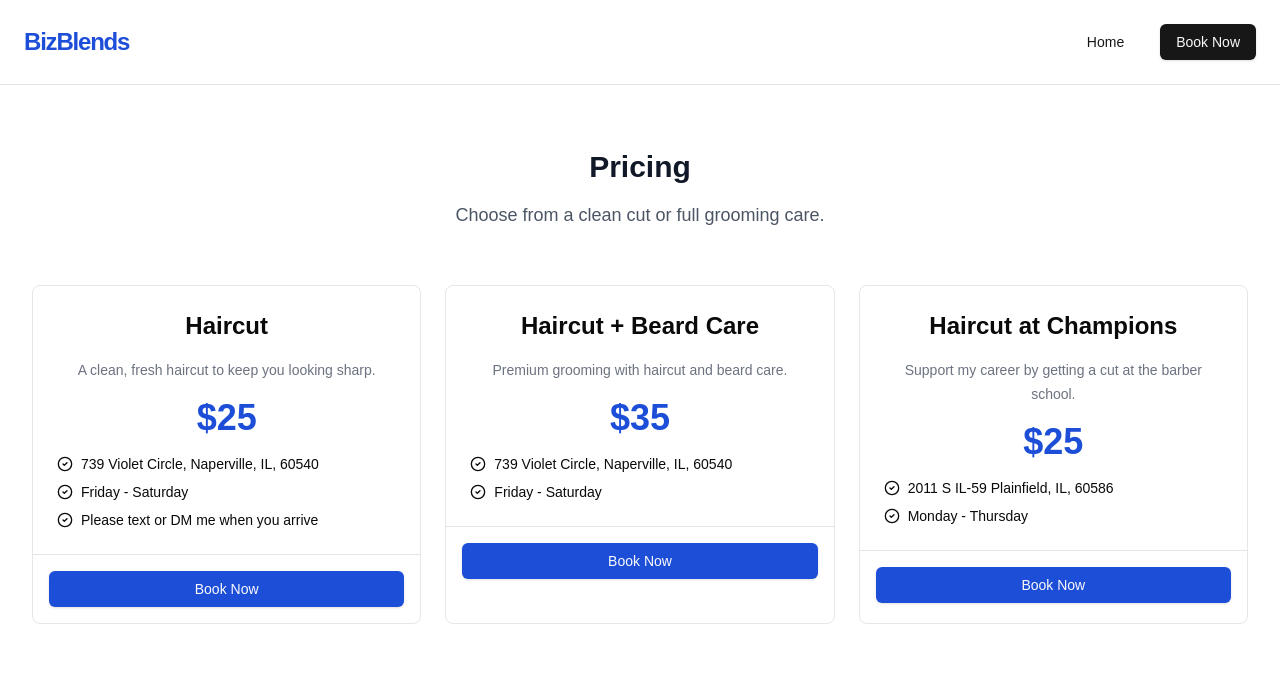
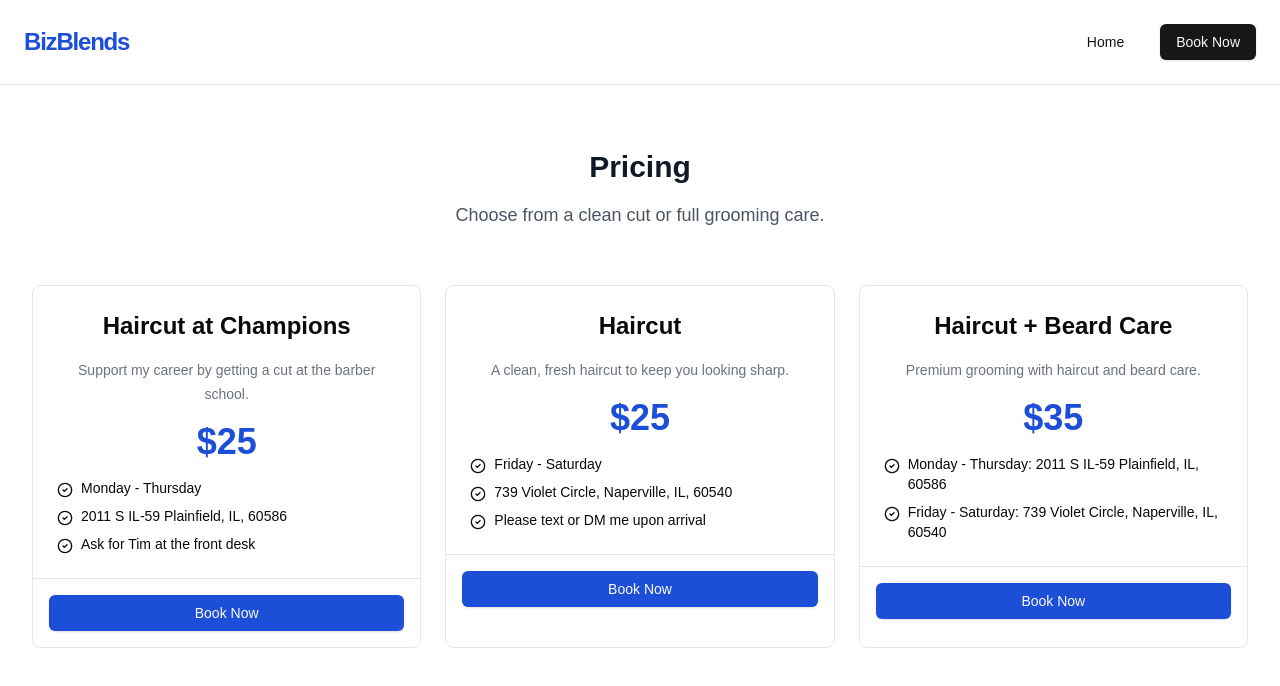
Before and after one commit to rajamalakanti/biz-blends, a Next.js app: page /book in a window 1280 px wide. Shown: the top 686 px of the page. Built offline with nearby package versions, Linux system fonts and the light colour scheme.

Commit message:
numerous pricing card updates

```diff
--- a/app/book/page.tsx
+++ b/app/book/page.tsx
@@ -25,51 +25,35 @@ const BookPage = () => {
 
           {/* Responsive Grid for Pricing Cards */}
           <div className="grid grid-cols-1 sm:grid-cols-2 lg:grid-cols-3 gap-6">
-            {/* Haircut Pricing Card */}
-                    <div className="flex flex-col rounded-lg border border-gray-200">
-        <div className="grid gap-4 p-6">
-          <h3 className="text-2xl font-bold">Haircut</h3>
-          <p className="text-sm leading-6 text-gray-500">A clean, fresh haircut to keep you looking sharp.</p>
-          <div className="text-4xl font-semibold text-blue-700">$25</div>
-          <div className="grid gap-2 text-sm">
-            <p className="flex items-center gap-2">
-              <CircleCheckIcon className="w-4 h-4" />
-              739 Violet Circle, Naperville, IL, 60540
-            </p>
-            <p className="flex items-center gap-2">
-              <CircleCheckIcon className="w-4 h-4" />
-              Friday - Saturday
-            </p>
-            <p className="flex items-center gap-2">
-              <CircleCheckIcon className="w-4 h-4" />
-              Please text or DM me when you arrive
-            </p>
-          </div>
-        </div>
-        <div className="p-4 border-t grid gap-2">
-          <Link href='/gcal'>
-          <Button className="bg-blue-700 w-full">Book Now</Button>
-          </Link>
-        </div>
-      </div>
-
-            {/* Haircut + Beard Care Pricing Card */}
-            <PricingCard
-              cut="Haircut + Beard Care"
-              price="$35"
-              address="739 Violet Circle, Naperville, IL, 60540"
-              days="Friday - Saturday"
-              description="Premium grooming with haircut and beard care."
-            />
 
             {/* Haircut at School */}
 
             <PricingCard
               cut="Haircut at Champions"
               price="$25"
-              address="2011 S IL-59 Plainfield, IL, 60586"
-              days="Monday - Thursday"
+              address="Monday - Thursday"
+              days="2011 S IL-59 Plainfield, IL, 60586"
               description="Support my career by getting a cut at the barber school."
+              note ="Ask for Tim at the front desk"
+            />
+
+            {/* Haircut Pricing Card */}
+            <PricingCard
+              cut="Haircut"
+              price="$25"
+              address="Friday - Saturday"
+              days="739 Violet Circle, Naperville, IL, 60540"
+              description="A clean, fresh haircut to keep you looking sharp."
+              note="Please text or DM me upon arrival"
+            />
+
+            {/* Haircut + Beard Care Pricing Card */}
+            <PricingCard
+              cut="Haircut + Beard Care"
+              price="$35"
+              address="Monday - Thursday: 2011 S IL-59 Plainfield, IL, 60586"
+              days="Friday - Saturday: 739 Violet Circle, Naperville, IL, 60540"
+              description="Premium grooming with haircut and beard care."
             />
           </div>
         </div>
--- a/components/pricingCard.tsx
+++ b/components/pricingCard.tsx
@@ -1,43 +1,59 @@
-import { Button } from "@/components/ui/button"
+import { Button } from "@/components/ui/button";
 import Link from "next/link";
-import { JSX, SVGProps } from "react"
+import { JSX, SVGProps } from "react";
 
 type CardProps = {
-    cut: string,
-    price: string,
-    address: string,
-    days: string,
-    description: string
+  cut: string;
+  price: string;
+  address: string;
+  days: string;
+  description: string;
+  note?: string;
 };
 
-export default function PricingCard({cut, price, address, days, description }: CardProps) {
+export default function PricingCard({
+  cut,
+  price,
+  address,
+  days,
+  description,
+  note,
+}: CardProps) {
   return (
     <div className="flex flex-col rounded-lg border border-gray-200">
       <div className="grid gap-4 p-6">
         <h3 className="text-2xl font-bold">{cut}</h3>
         <p className="text-sm leading-6 text-gray-500">{description}</p>
         <div className="text-4xl font-semibold text-blue-700">{price}</div>
-          <div className="grid gap-2 text-sm">
-            <p className="flex items-center gap-2">
-              <CircleCheckIcon className="w-4 h-4" />
-              {address}
+        <div className="grid gap-2 text-sm text-left">
+          <p className="flex items-start gap-2">
+            <CircleCheckIcon className="w-4 h-4 mt-1 shrink-0" />
+            <span className="leading-5">{address}</span>
           </p>
-            <p className="flex items-center gap-2">
-              <CircleCheckIcon className="w-4 h-4" />
-              {days}
+          <p className="flex items-start gap-2">
+            <CircleCheckIcon className="w-4 h-4 mt-1 shrink-0" />
+            <span className="leading-5">{days}</span>
           </p>
+          {note && (
+            <p className="flex items-start gap-2">
+              <CircleCheckIcon className="w-4 h-4 mt-1 shrink-0" />
+              <span className="leading-5">{note}</span>
+            </p>
+          )}
         </div>
       </div>
       <div className="p-4 border-t grid gap-2">
-          <Link href='/gcal'>
+        <Link href="/gcal">
           <Button className="bg-blue-700 w-full">Book Now</Button>
         </Link>
       </div>
     </div>
-  )
+  );
 }
 
-function CircleCheckIcon(props: JSX.IntrinsicAttributes & SVGProps<SVGSVGElement>) {
+function CircleCheckIcon(
+  props: JSX.IntrinsicAttributes & SVGProps<SVGSVGElement>
+) {
   return (
     <svg
       {...props}
@@ -54,5 +70,5 @@ function CircleCheckIcon(props: JSX.IntrinsicAttributes & SVGProps<SVGSVGElement
       <circle cx="12" cy="12" r="10" />
       <path d="m9 12 2 2 4-4" />
     </svg>
-  )
+  );
 }
```
Lines whose indentation alone changed are shown as unchanged.
